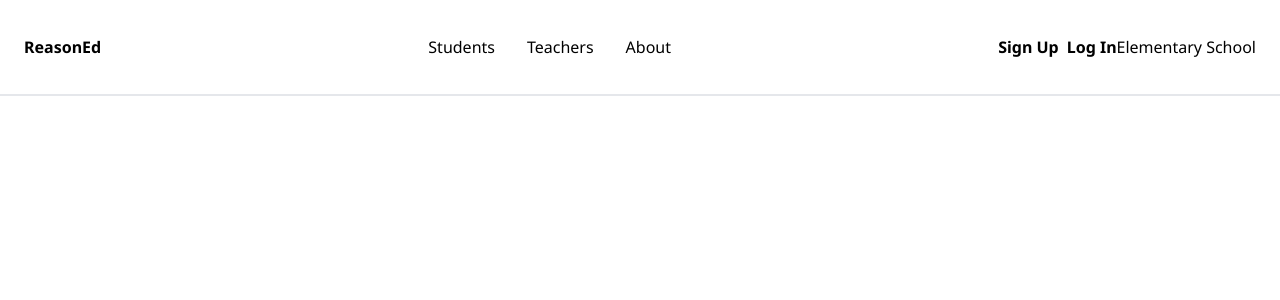
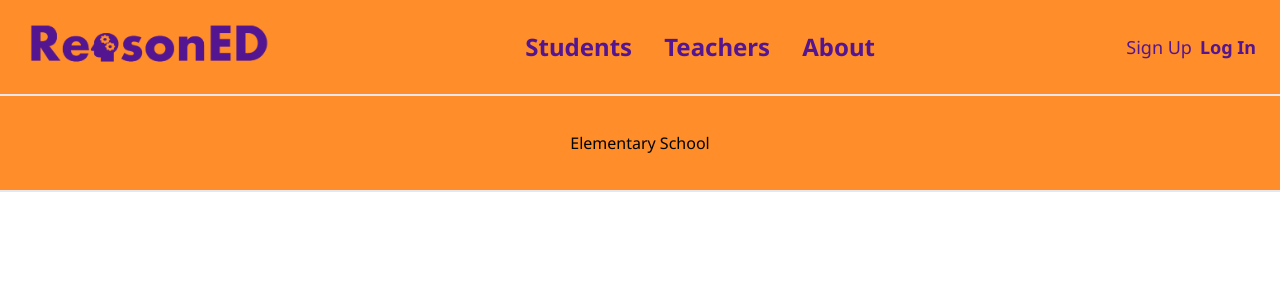
Before and after one commit to emrlk/ReasonED, a Next.js app in the folder client/reasoned-app/: page / in a window 1280 px wide. Shown: the top 300 px of the page. Built offline with nearby package versions, Linux system fonts and the light colour scheme.

Commit message:
Add colors, alignment, logo

```diff
--- a/client/reasoned-app/package.json
+++ b/client/reasoned-app/package.json
@@ -9,6 +9,7 @@
     "lint": "next lint"
   },
   "dependencies": {
+    "@types/react-dom": "^18.2.18",
     "@vercel/postgres": "^0.5.1",
     "axios": "^1.6.5",
     "next": "14.0.4",
--- a/client/reasoned-app/src/app/page.tsx
+++ b/client/reasoned-app/src/app/page.tsx
@@ -1,3 +1,4 @@
+import Image from "next/image";
 import Link from "next/link";
 
 interface ButtonProps {
@@ -8,7 +9,7 @@ interface ButtonProps {
   color: string;
 }
 
-function Button({ title, disabled, color}: ButtonProps) {
+function Button({ title, disabled, color,}: ButtonProps) {
   return (
     <button disabled={disabled} color={color}>{title}</button>
   );
@@ -16,29 +17,36 @@ function Button({ title, disabled, color}: ButtonProps) {
 
 const Page = () => {
   return(
-    <div
-      className={"constainer mx-auto flex items-center border-b-2 px-6 py-2 h-24"}
-    >
-
-    <h1 className="font-bold" >ReasonEd</h1>
-    <div className="grow">
-      <div className="flex items-center justify-center gap-2 md:gap-8">
-        <Link href="students">Students</Link>
-        <Link href="students">Teachers</Link>
-        <Link href="students">About</Link>
+    <>
+        {/**Navbar */}
+    <div className={"constainer bg-orange text-purple text-2xl mx-auto flex items-center border-b-2 px-6 py-2 h-24"}>
+      <Image
+        src="/ReasonEDLogo.png"
+        width={250}
+        height={190}
+        className="hidden md:block"
+        alt="Screenshots of the dashboard project showing desktop version"
+      />
+      <div className="grow">
+        <div className="flex items-center justify-center gap-2 md:gap-8 font-bold">
+          <Link href="students">Students</Link>
+          <Link href="students">Teachers</Link>
+          <Link href="students">About</Link>
+        </div>
       </div>
-    </div>
-      <div>
-        <Link href="signup" className="mr-2 font-bold">Sign Up</Link>
+      <div className={"text-lg "}>
+        <Link href="signup" className="mr-2">Sign Up</Link>
         <Link href="login" className="font-bold">Log In</Link>
-      </div>
-
-      <div>
-        <Button title="Elementary School" disabled={false} color={'orange'}/>
       </div>
     </div>
 
+    {/**Page Body */}
+    <div className={"constainer bg-orange mx-auto flex justify-center items-center border-b-2 px-6 py-2 h-24"}>
 
+
+      <Button title="Elementary School" disabled={false} color={'bg-orange'} />
+    </div>
+    </>
 
 
   );
--- a/client/reasoned-app/tailwind.config.js
+++ b/client/reasoned-app/tailwind.config.ts
@@ -21,7 +21,7 @@ module.exports = {
         'white': '#FFFFFF'
       },
       fontFamily: {
-        sans: ['Noto Sans JP', 'sans-serif'],
+        sans: ['Noto_Sans', 'sans-serif'],
       },
 
       spacing: {
@@ -30,7 +30,7 @@ module.exports = {
       },
       borderRadius: {
         '4xl': '2rem',
-      }
+      },
     },
   plugins: [],
   }
--- a/package.json
+++ b/package.json
@@ -2,7 +2,7 @@
   "name": "reasoned",
   "version": "1.0.0",
   "description": "CS411 Team Crystal Prototype",
-  "main": "index.js",
+  "main": "page.tsx",
   "scripts": {
     "test": "echo \"Error: no test specified\" && exit 1"
   },
```
Also changed, not shown: 1 other file (tests, documents, lock files or other folders).
